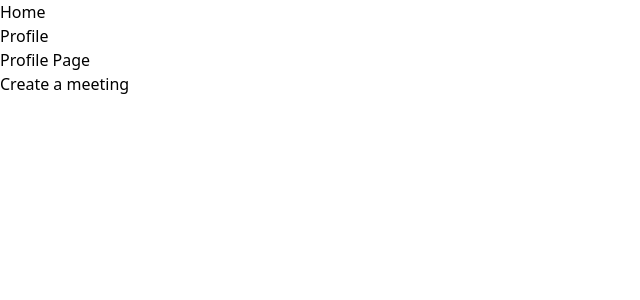
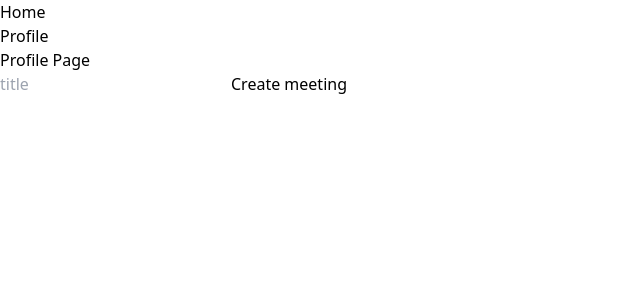
Before and after one commit to kjubik/WeMeet, a React (Vite) app: page /profile in a window 1280 px wide. Shown: the top 300 px of the page, without its empty margins (0-640 px from the left). Built offline with nearby package versions, Linux system fonts and the light colour scheme.

Commit message:
extend add meeting feat

```diff
--- a/src/components/Pages/Profile.tsx
+++ b/src/components/Pages/Profile.tsx
@@ -1,10 +1,53 @@
+import React, { FC, useState } from 'react';
+import { Meeting, Timeframe } from "../Database/firestoreTypes";
 import { createMeeting } from "../Database/firestoreUtils";
+import { Timestamp } from 'firebase/firestore';
+import { auth } from '../../App';
 
 function Profile() {
+    const currentDate = new Date();
+    const firestoreTimestamp = Timestamp.fromDate(currentDate);
+
+    // Ensure you handle the case where auth.currentUser is not defined
+    const uid = auth.currentUser ? auth.currentUser.uid : '';
+
+    const [meetingData, setMeetingData] = useState<Meeting>({
+        name: '',
+        owner: uid,
+        members: [uid],
+        createdOn: firestoreTimestamp,
+        isDeleted: false,
+        isArchived: false,
+        timeframes: [],
+    });
+
+    const handleMeetingDataChange = (e: React.ChangeEvent<HTMLInputElement>) => {
+        setMeetingData({
+            ...meetingData,
+            name: e.target.value,
+        });
+    };
+
+    const handleSubmit = (e: React.FormEvent) => {
+        e.preventDefault();
+        createMeeting(meetingData);
+    };
+
     return (
         <div>
             <h1 className="font-bold">Profile Page</h1>
-            <button onClick={() => createMeeting({ name: "A party", owner: 'user/userID', members: ['users/userID']})} className="border-2 border-black px-2 py-1">Create a meeting</button>
+            <form onSubmit={handleSubmit}>
+                <input
+                    type="text"
+                    value={meetingData.name}
+                    onChange={handleMeetingDataChange}
+                    placeholder="title"
+                    className='border-2 border-black px-2 py-1'
+                />
+                <button type="submit" className="border-2 border-black px-2 py-1">
+                    Create meeting
+                </button>
+            </form>
         </div>
     );
 }
```
